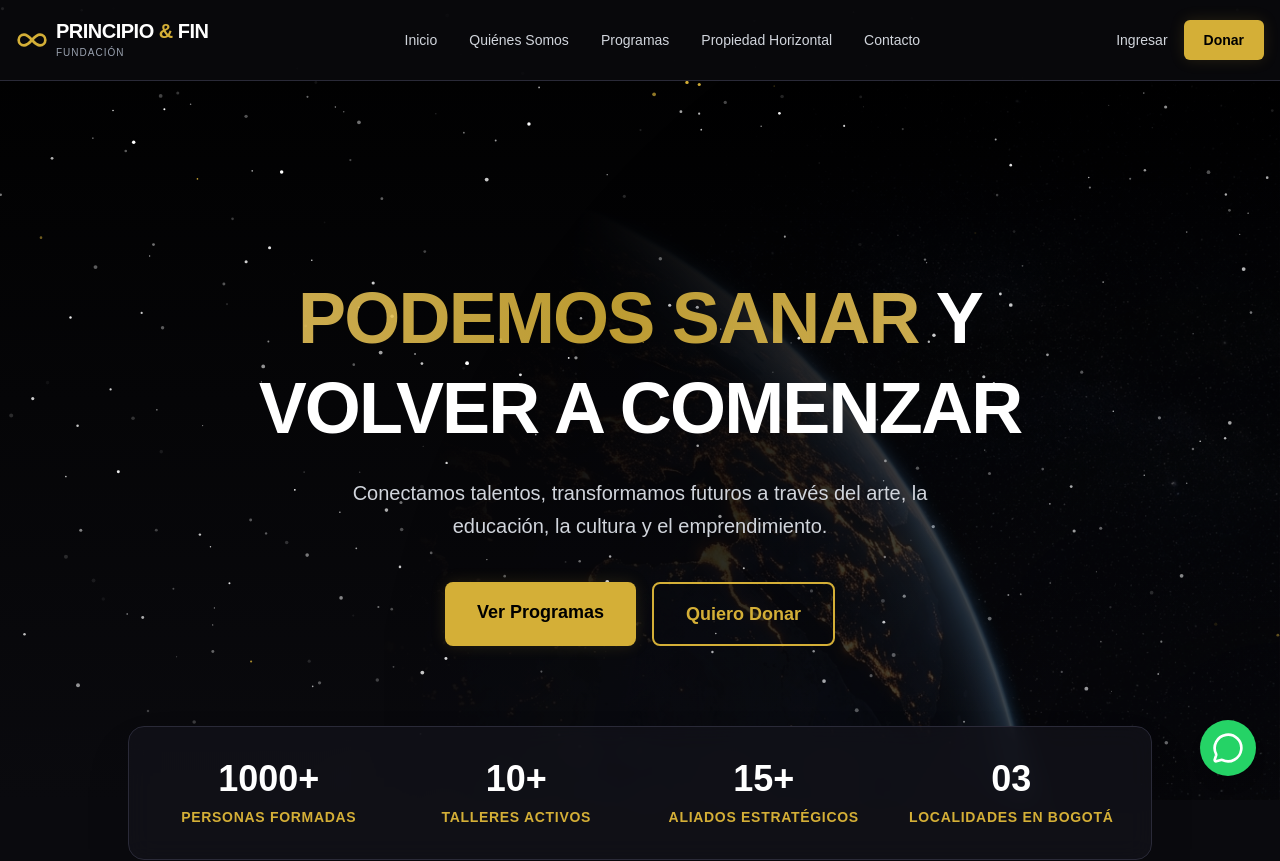
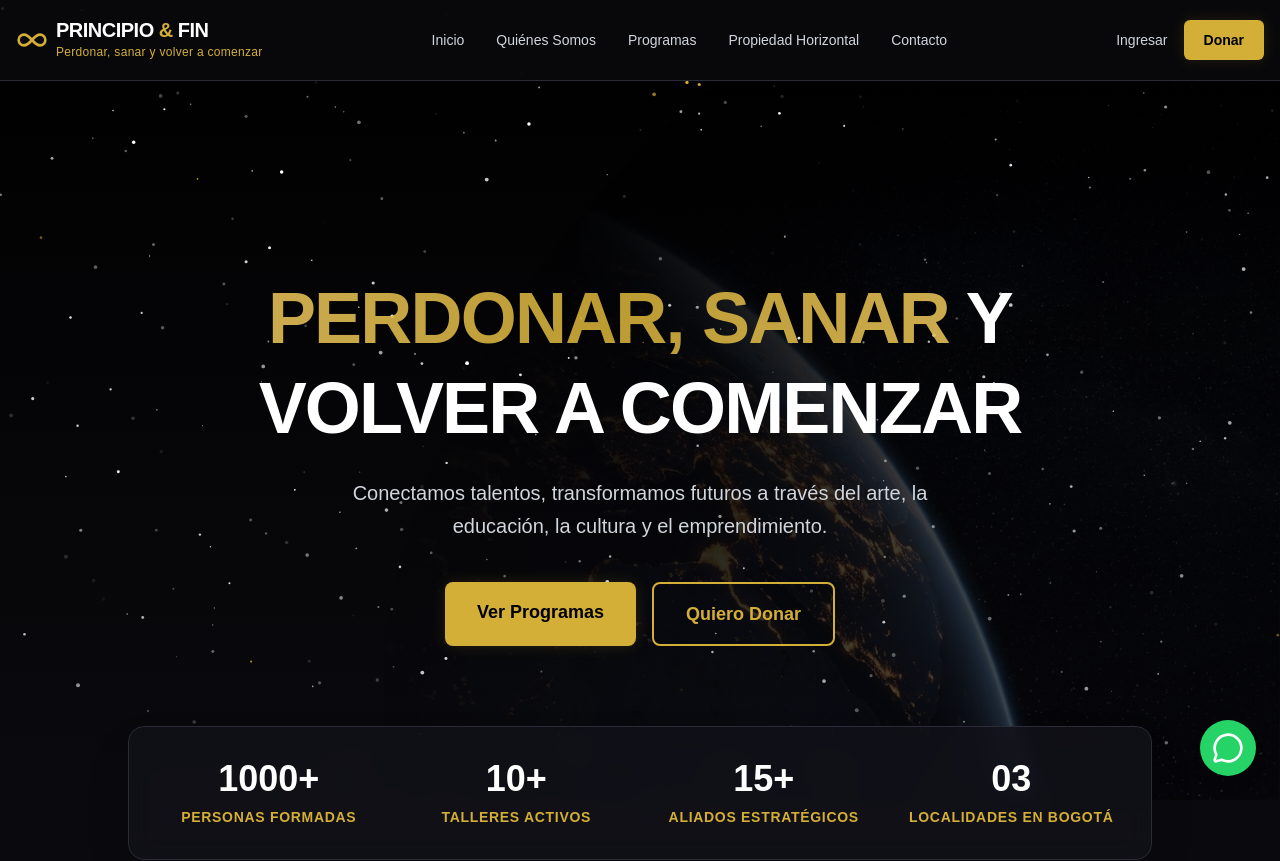
Before and after one commit to Nicolas8624/FundacionPrincipioFin-frontend, a Next.js app: page / in a window 1280 px wide. Shown: the top 861 px of the page. Built offline with nearby package versions, Linux system fonts and the light colour scheme.

Commit message:
feat(ui): actualizar lema a 'Perdonar, sanar y volver a comenzar' e integrar tierra espacial de fondo

```diff
--- a/src/app/(public)/page.tsx
+++ b/src/app/(public)/page.tsx
@@ -7,7 +7,7 @@ import { FinalCtaSection } from "@/components/features/home/FinalCtaSection";
 import { Metadata } from "next";
 
 export const metadata: Metadata = {
-  title: "Fundación Principio & Fin | Podemos sanar y volver a comenzar",
+  title: "Fundación Principio & Fin | Perdonar, sanar y volver a comenzar",
   description: "Conectamos talentos y transformamos futuros a través del arte, la educación, la cultura y el emprendimiento en Bogotá.",
 };
 
--- a/src/components/features/about/AboutBanner.tsx
+++ b/src/components/features/about/AboutBanner.tsx
@@ -1,3 +1,5 @@
+import { FOUNDATION } from "@/constants/foundation";
+
 export function AboutBanner() {
   return (
     <section className="relative pt-32 pb-20 overflow-hidden bg-space-black/50">
@@ -6,8 +8,8 @@ export function AboutBanner() {
           Quiénes Somos
         </h1>
         <div className="w-24 h-1 bg-gold-primary mx-auto rounded-full mb-8"></div>
-        <p className="text-xl md:text-2xl text-gold-light italic max-w-3xl leading-relaxed">
-          "Tejiendo esperanza y nuevas oportunidades"
+        <p className="text-xl md:text-2xl text-gold-light italic max-w-3xl leading-relaxed font-medium">
+          "{FOUNDATION.slogans[0]}"
         </p>
       </div>
     </section>
--- a/src/components/features/home/HeroSection.tsx
+++ b/src/components/features/home/HeroSection.tsx
@@ -7,7 +7,7 @@ export function HeroSection() {
       <div className="container mx-auto px-4 relative z-10 flex flex-col items-center text-center">
         <h1 className="text-4xl md:text-6xl lg:text-7xl font-extrabold text-white tracking-tight uppercase max-w-4xl leading-tight mb-6">
           <span className="text-transparent bg-clip-text bg-gradient-to-r from-gold-light via-gold-primary to-gold-light animate-pulse">
-            Podemos sanar
+            Perdonar, sanar
           </span>{" "}
           y volver a comenzar
         </h1>
--- a/src/components/layout/Footer.tsx
+++ b/src/components/layout/Footer.tsx
@@ -1,6 +1,16 @@
+"use client";
+
 import Link from "next/link";
-import { Facebook, Instagram, Mail, MapPin, Phone, Infinity as InfinityIcon } from "lucide-react";
+import { Mail, MapPin, Phone, Infinity as InfinityIcon } from "lucide-react";
 import { FOUNDATION } from "@/constants/foundation";
+
+const FacebookIcon = ({ className }: { className?: string }) => (
+  <svg className={className} xmlns="http://www.w3.org/2000/svg" width="24" height="24" viewBox="0 0 24 24" fill="none" stroke="currentColor" strokeWidth="2" strokeLinecap="round" strokeLinejoin="round"><path d="M18 2h-3a5 5 0 0 0-5 5v3H7v4h3v8h4v-8h3l1-4h-4V7a1 1 0 0 1 1-1h3z"></path></svg>
+);
+
+const InstagramIcon = ({ className }: { className?: string }) => (
+  <svg className={className} xmlns="http://www.w3.org/2000/svg" width="24" height="24" viewBox="0 0 24 24" fill="none" stroke="currentColor" strokeWidth="2" strokeLinecap="round" strokeLinejoin="round"><rect x="2" y="2" width="20" height="20" rx="5" ry="5"></rect><path d="M16 11.37A4 4 0 1 1 12.63 8 4 4 0 0 1 16 11.37z"></path><line x1="17.5" y1="6.5" x2="17.51" y2="6.5"></line></svg>
+);
 
 export function Footer() {
   return (
@@ -16,7 +26,7 @@ export function Footer() {
               </span>
             </Link>
             <p className="text-sm text-gray-400 leading-relaxed mt-2">
-              {FOUNDATION.slogans[1]}
+              {FOUNDATION.slogans[0]}
             </p>
             <div className="flex items-center gap-4 mt-4">
               <a
@@ -26,7 +36,7 @@ export function Footer() {
                 className="h-10 w-10 flex items-center justify-center rounded-full bg-space-border text-gray-300 hover:text-gold-primary hover:bg-space-black transition-colors"
                 aria-label="Facebook"
               >
-                <Facebook className="h-5 w-5" />
+                <FacebookIcon className="h-5 w-5" />
               </a>
               <a
                 href="https://instagram.com"
@@ -35,7 +45,7 @@ export function Footer() {
                 className="h-10 w-10 flex items-center justify-center rounded-full bg-space-border text-gray-300 hover:text-gold-primary hover:bg-space-black transition-colors"
                 aria-label="Instagram"
               >
-                <Instagram className="h-5 w-5" />
+                <InstagramIcon className="h-5 w-5" />
               </a>
             </div>
           </div>
@@ -110,7 +120,7 @@ export function Footer() {
         </div>
 
         <div className="border-t border-space-border pt-8 flex flex-col md:flex-row items-center justify-between gap-4 text-xs text-gray-500">
-          <p>© {new Date().getFullYear()} {FOUNDATION.name}. Todos los derechos reservados.</p>
+          <p>© 2026 {FOUNDATION.name}. Todos los derechos reservados.</p>
           <p className="tracking-widest uppercase text-gold-primary/70">{FOUNDATION.slogans[2]}</p>
         </div>
       </div>
--- a/src/components/layout/Header.tsx
+++ b/src/components/layout/Header.tsx
@@ -26,8 +26,8 @@ export function Header() {
             <span className="text-xl font-bold tracking-tight text-white uppercase leading-none">
               Principio <span className="text-gold-primary">&</span> Fin
             </span>
-            <span className="text-[10px] text-gray-400 uppercase tracking-widest mt-1">
-              Fundación
+            <span className="text-[10px] sm:text-xs text-gold-primary font-medium tracking-wide mt-1">
+              {FOUNDATION.slogans[0]}
             </span>
           </div>
         </Link>
--- a/src/constants/foundation.ts
+++ b/src/constants/foundation.ts
@@ -1,7 +1,7 @@
 export const FOUNDATION = {
   name: "Fundación Principio & Fin",
   slogans: [
-    "Podemos sanar y volver a comenzar",
+    "Perdonar, sanar y volver a comenzar",
     "Conectamos talentos, transformamos futuros",
     "Amor · Fe · Esperanza"
   ],
```
